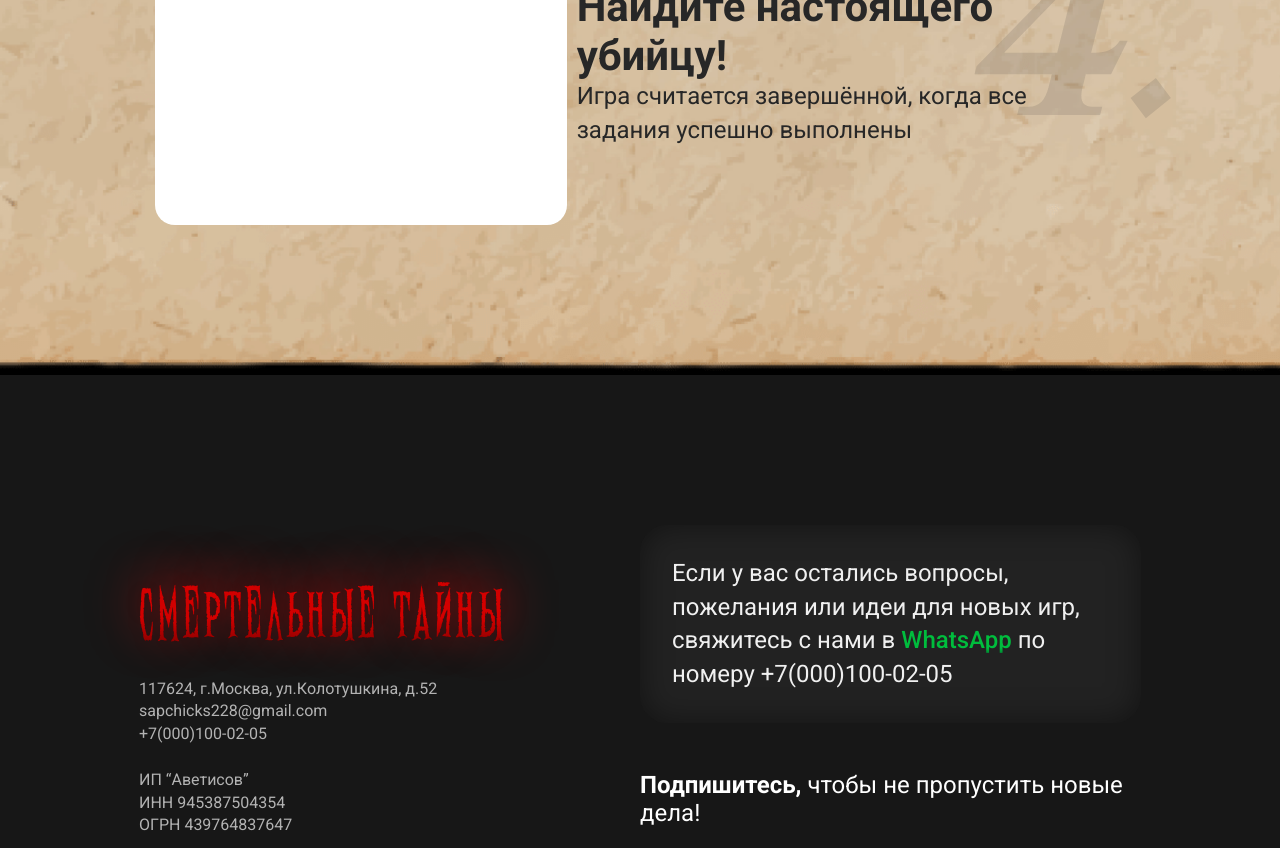
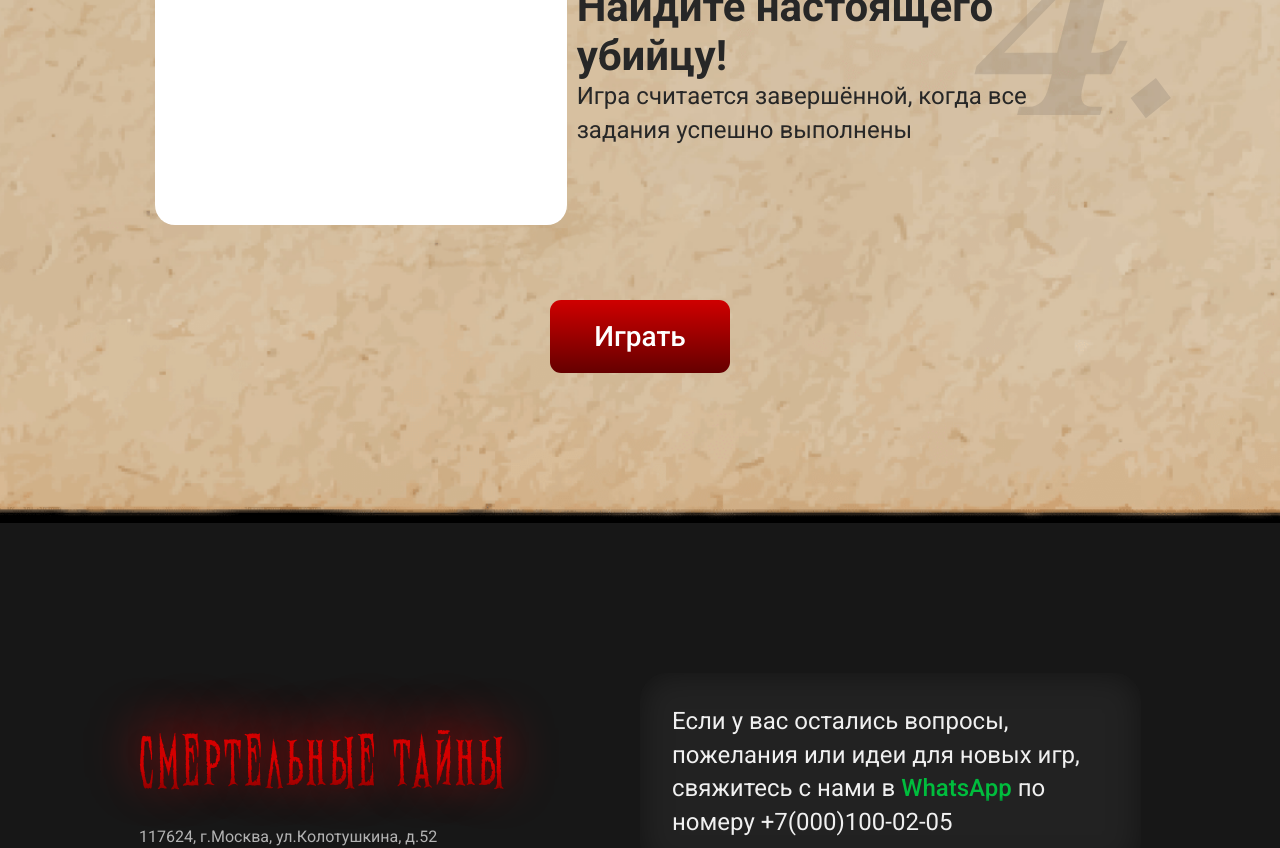
Before and after one commit to KhurshidShod/nastolka-website, a Vue app: page /#/case/1 in a window 1280 px wide. Shown: the part 2417-3265 px from the top of the page. Built offline with nearby package versions, Linux system fonts and the light colour scheme.

Commit message:
Final changes added

```diff
--- a/src/components/HowToPlay.vue
+++ b/src/components/HowToPlay.vue
@@ -34,6 +34,7 @@
                         </div>
                     </div>
                     </div>
+                    <main-button class="play_button" v-if="openingPage === 'case'" text="Играть" :padBlock="20" :padInline="44" :fontSize="28"></main-button>
                 </div>
             </div>
         </div>
@@ -262,11 +263,13 @@ section {
             width: 100%;
             display: flex;
             justify-content: center;
-            align-items: stretch;
+            align-items: center;
             flex-direction: row;
             flex-wrap: wrap;
             gap: 75px;
-
+            .play_button{
+                max-width: 400px;
+            }
             &.case {
                 flex-direction: column;
                 width: 80%;
```
